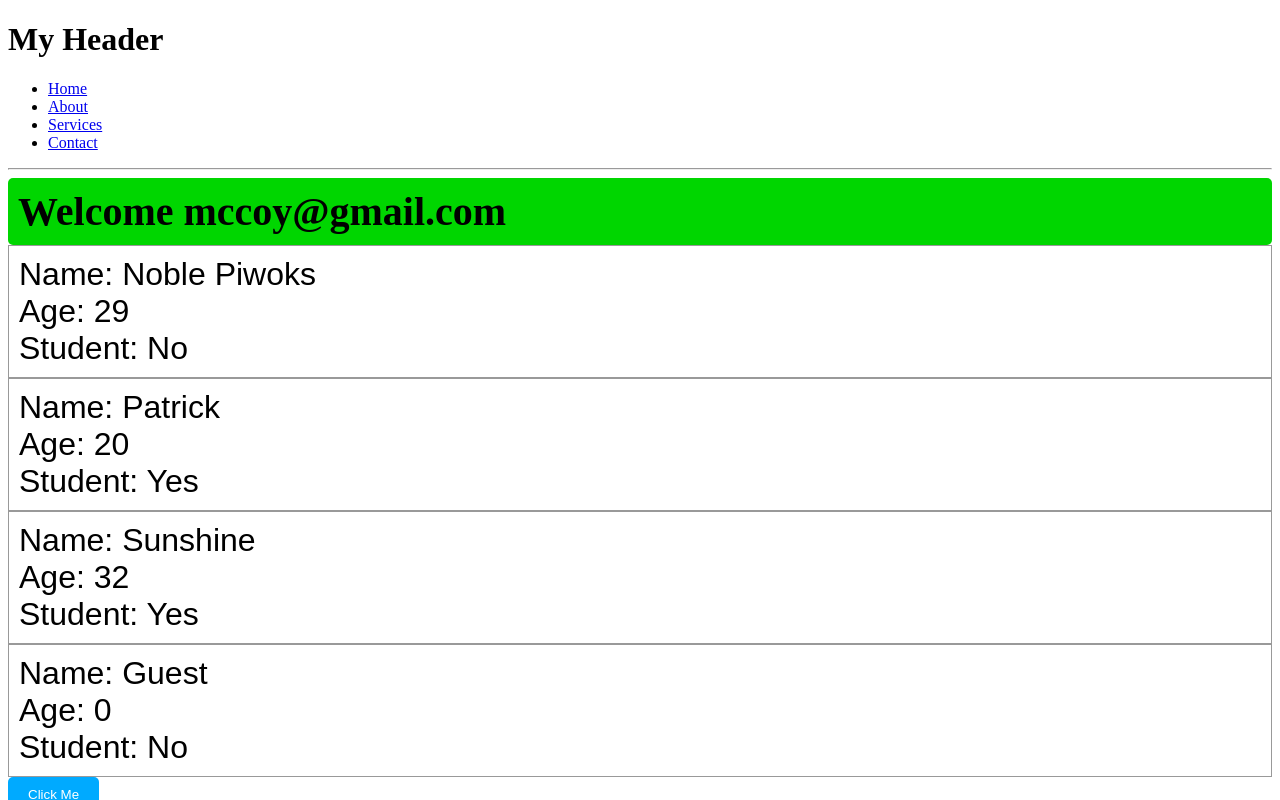
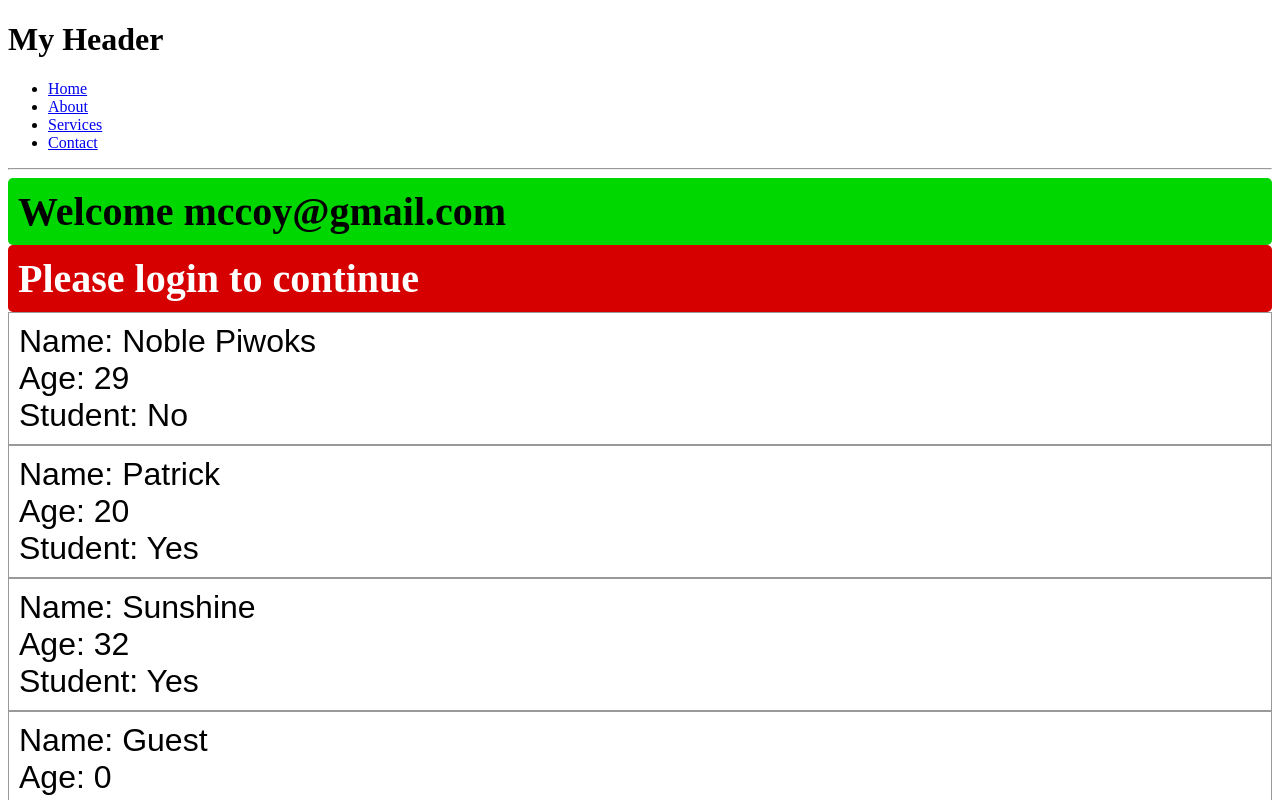
Before and after one commit to Piwoksn/React-Js-2, a React (Vite) app in the folder my-react-app/: page / in a window 1280 px wide. Shown: the top 800 px of the page. Built offline with nearby package versions, Linux system fonts and the light colour scheme.

Commit message:
added proptype and a default prop

```diff
--- a/my-react-app/src/App.jsx
+++ b/my-react-app/src/App.jsx
@@ -13,6 +13,7 @@ function App() {
 
       <Header />
       <UserGreeting isLoggedIn={true} username="mccoy@gmail.com" />
+      <UserGreeting />
 
       <Student name="Noble Piwoks" age={29} isStudent={false} />
       <Student name="Patrick" age={20} isStudent={true} />
--- a/my-react-app/src/UserGreeting.jsx
+++ b/my-react-app/src/UserGreeting.jsx
@@ -1,3 +1,4 @@
+import PropTypes from "prop-types";
 function UserGreeting(props) {
   //   if (props.isLoggedIn) {
   //     return <h2>Welcome {props.username}</h2>;
@@ -24,4 +25,13 @@ function UserGreeting(props) {
   return props.isLoggedIn ? welcomeMessage : loginPrompt;
 }
 
+UserGreeting.propTypes = {
+  username: PropTypes.string,
+  isLoggedIn: PropTypes.bool,
+};
 export default UserGreeting;
+
+UserGreeting.defaultProps = {
+  username: "Guest",
+  isLoggedIn: false,
+};
```
